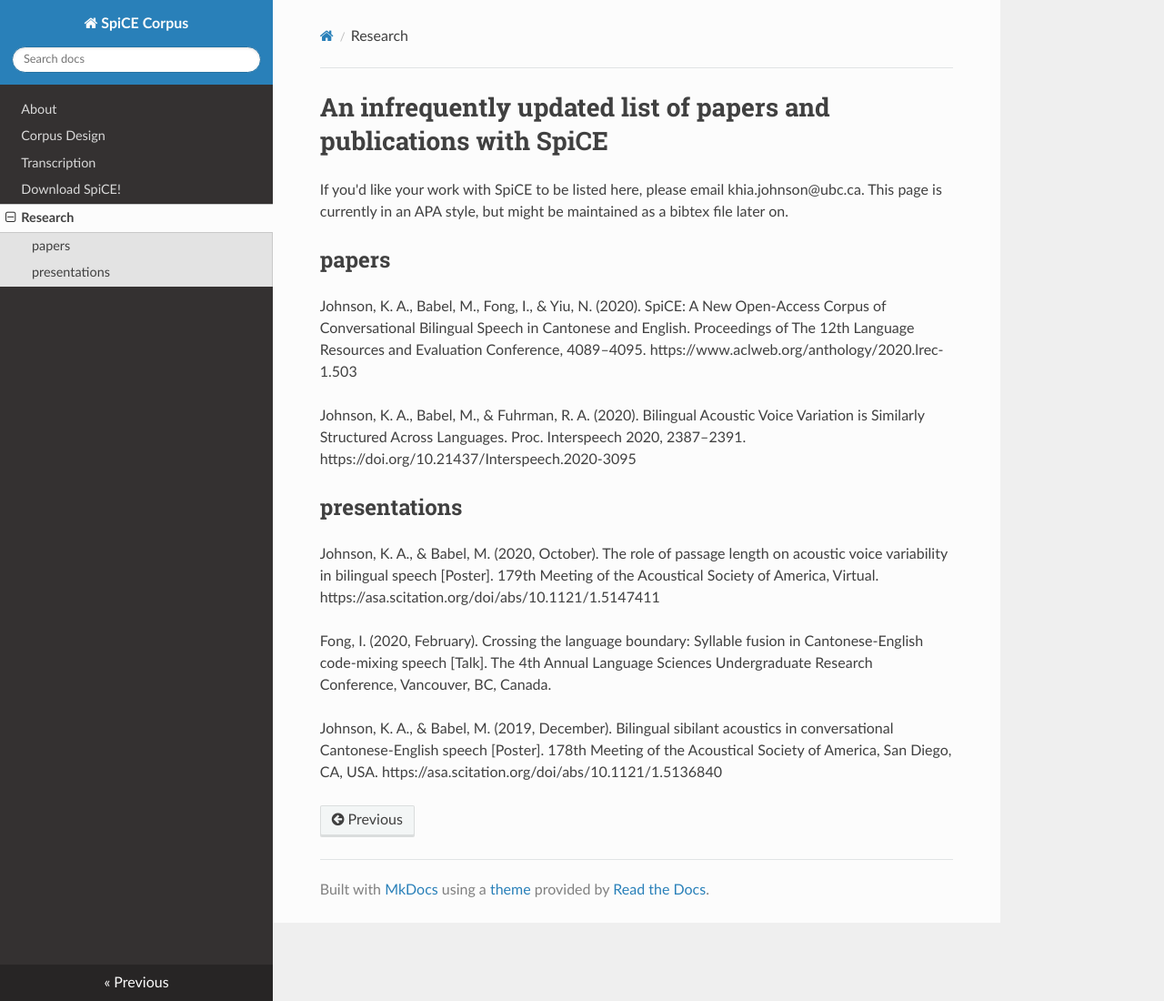
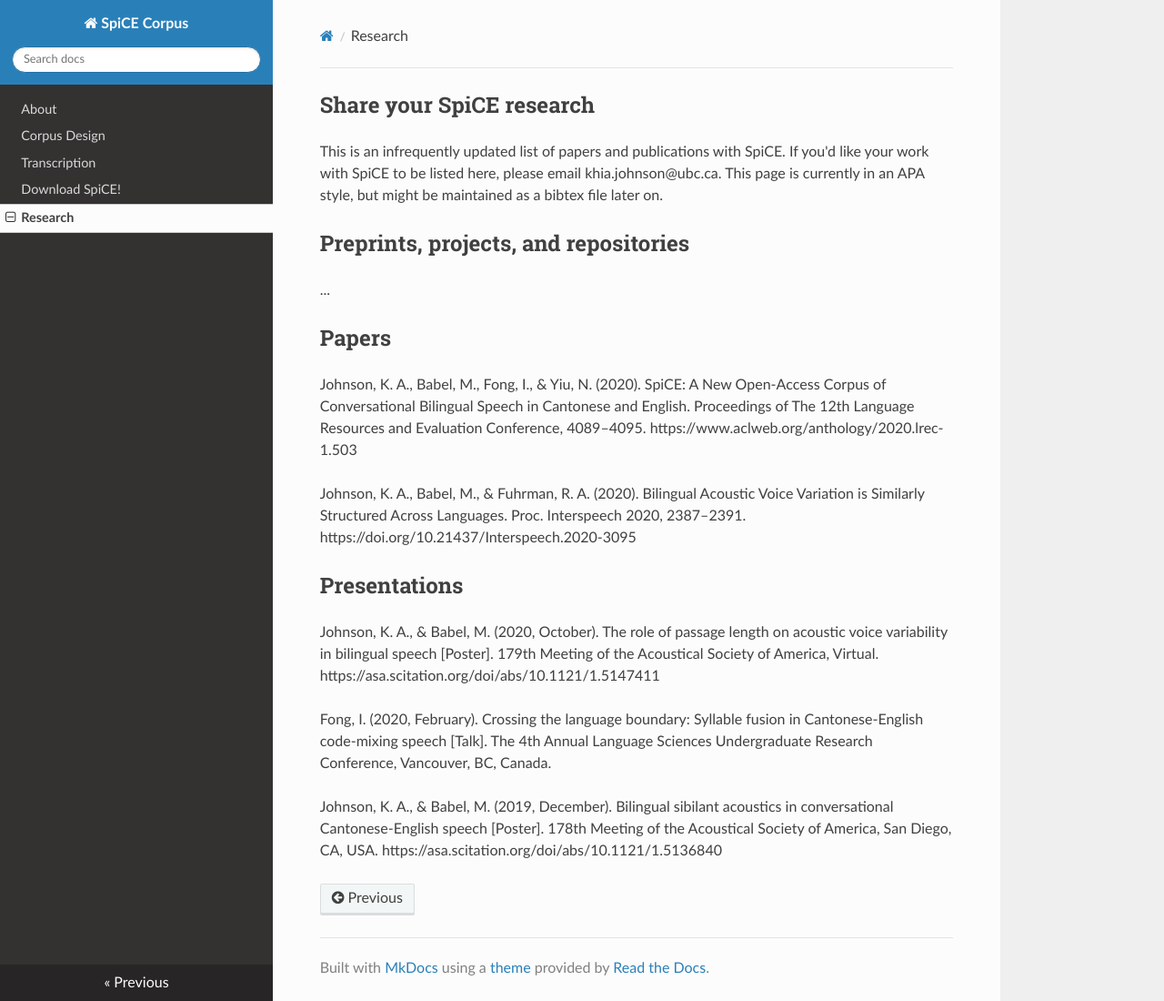
Before and after one commit to khiajohnson/SpiCE-Corpus, an MkDocs documentation site: the page built from docs/research.md, in a window 1280 px wide and 1100 px high. Shown: the whole window at 91% size. Built offline with MkDocs 1.6.1, drawn with Linux system fonts in a browser that asks for light colours; nearby versions of some CDN libraries.

Commit message:
typo fix

```diff
--- a/docs/research.md
+++ b/docs/research.md
@@ -1,15 +1,21 @@
-# An infrequently updated list of papers and publications with SpiCE
+## Share your SpiCE research
 
-If you'd like your work with SpiCE to be listed here, please email khia.johnson@ubc.ca. This page is currently in an APA style, but might be maintained as a bibtex file later on.
+This is an infrequently updated list of papers and publications with SpiCE. If you'd like your work with SpiCE to be listed here, please email khia.johnson@ubc.ca. This page is currently in an APA style, but might be maintained as a bibtex file later on.
 
-## papers
+
+## Preprints, projects, and repositories
+
+...
+
+
+## Papers
 
 Johnson, K. A., Babel, M., Fong, I., & Yiu, N. (2020). SpiCE: A New Open-Access Corpus of Conversational Bilingual Speech in Cantonese and English. Proceedings of The 12th Language Resources and Evaluation Conference, 4089–4095. https://www.aclweb.org/anthology/2020.lrec-1.503
 
 Johnson, K. A., Babel, M., & Fuhrman, R. A. (2020). Bilingual Acoustic Voice Variation is Similarly Structured Across Languages. Proc. Interspeech 2020, 2387–2391. https://doi.org/10.21437/Interspeech.2020-3095
 
 
-## presentations
+## Presentations
 
 Johnson, K. A., & Babel, M. (2020, October). The role of passage length on acoustic voice variability in bilingual speech [Poster]. 179th Meeting of the Acoustical Society of America, Virtual. https://asa.scitation.org/doi/abs/10.1121/1.5147411
 
```
Also changed, not shown: docs/index.md (+2 -4 lines).
